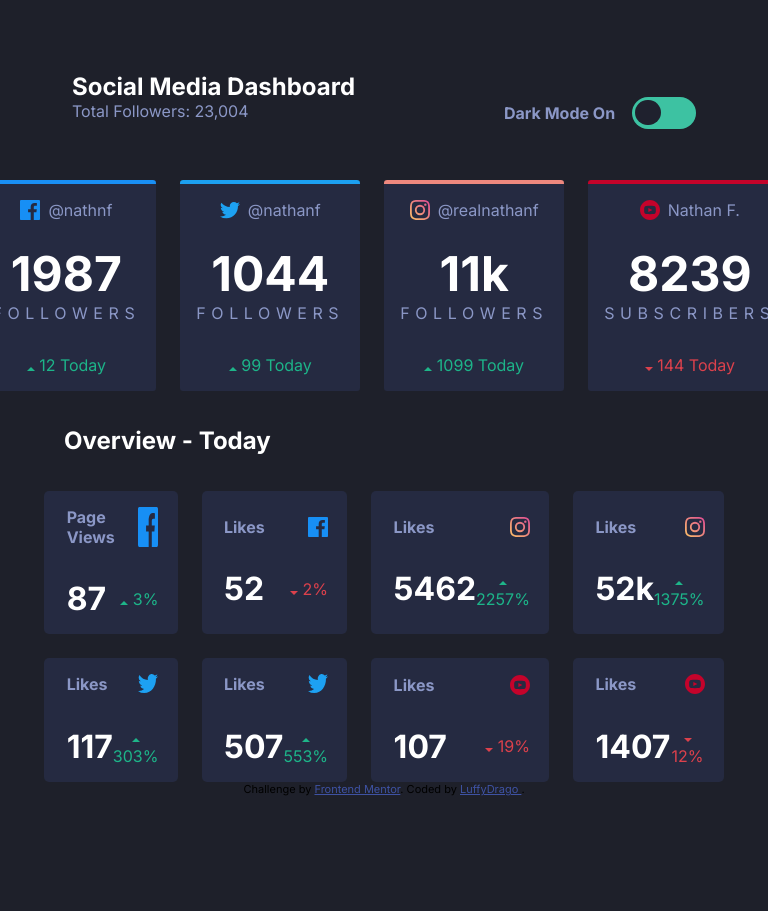
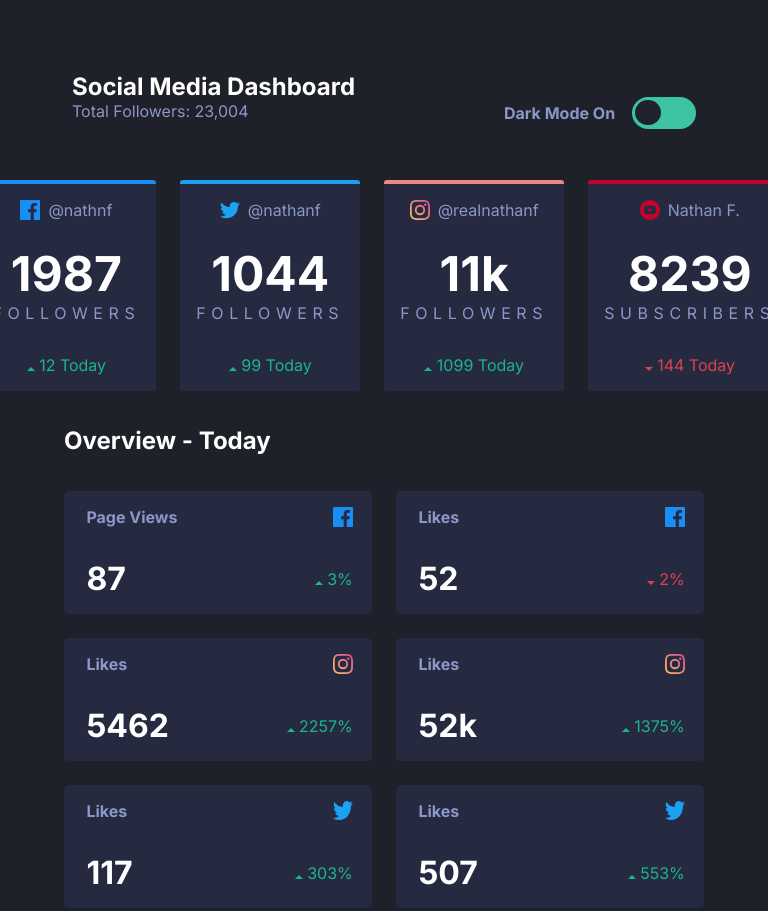
Before and after one commit to LuffyDrago/Social-Meda-Grid-Dashboard, a plain HTML site: page index.html in a window 768 px wide. Shown: the top 911 px of the page. Drawn offline with Linux system fonts and the light colour scheme.

Commit message:
corrections

```diff
--- a/style.css
+++ b/style.css
@@ -236,9 +236,10 @@ body {
     }
 }
 
-@media only screen and (min-device-width: 768px) and (max-device-width: 1024px) and (orientation: landscape) and (-webkit-min-device-pixel-ratio: 1) {
-    #wrapper-grid {
-        grid-template-columns: repeat(2, 2fr);
+@media screen and (max-width: 835px) {
+    .overview-cards {
+        grid-template-columns: repeat(2, 1fr);
+        max-width: 100%;
     }
 }
 
```
